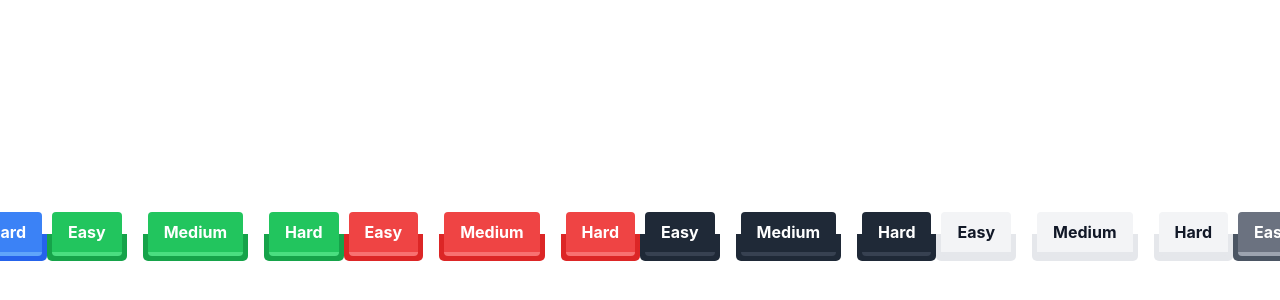
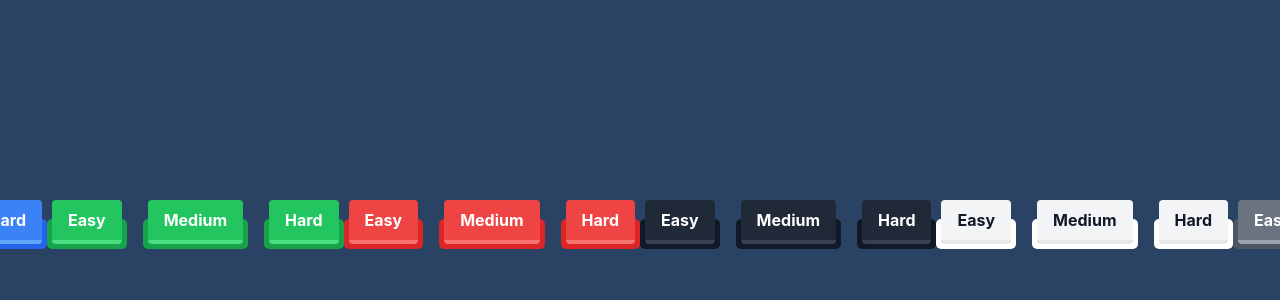
Before and after one commit to jackgusler/NonoSports, a React (Create React App) app in the folder client/: page / in a window 1280 px wide. Shown: the part 166-466 px from the top of the page. Built offline with nearby package versions, Linux system fonts and the light colour scheme.

Commit message:
almost done with button. added background to body

```diff
--- a/client/src/components/Button.js
+++ b/client/src/components/Button.js
@@ -6,9 +6,9 @@ const Button = ({ color, children, onClick }) => {
     "font-bold py-2 px-4 border-b-4 rounded transform transition-all duration-75";
   const colorStyle = {
     black:
-      "bg-gray-800 hover:bg-gray-700 text-white border-gray-700 hover:border-gray-600 active:translate-y-1 active:border-gray-800",
+      "bg-gray-800 hover:bg-gray-700 text-white border-gray-700 hover:border-gray-600 active:translate-y-1 active:border-gray-900",
     white:
-      "bg-gray-100 hover:bg-gray-200 text-gray-900 border-gray-200 hover:border-gray-300 active:translate-y-1 active:border-gray-200",
+      "bg-gray-100 hover:bg-gray-200 text-gray-900 border-gray-200 hover:border-gray-300 active:translate-y-1 active:border-white",
     grey: "bg-gray-500 hover:bg-gray-400 text-white border-gray-400 hover:border-gray-300 active:translate-y-1 active:border-gray-600",
     red: "bg-red-500 hover:bg-red-400 text-white border-red-400 hover:border-red-300 active:translate-y-1 active:border-red-600",
     green:
@@ -17,8 +17,8 @@ const Button = ({ color, children, onClick }) => {
   };
 
   const tailwindToHex = {
-    "gray-800": "#1f2937", // This is the hex color code for Tailwind's gray-900
-    "gray-100": "#e5e7eb", // This is the hex color code for Tailwind's gray-200
+    "gray-800": "#111827", // This is the hex color code for Tailwind's gray-900
+    "gray-100": "#ffffff", // This is the hex color code for Tailwind's gray-200
     "gray-500": "#4b5563", // This is the hex color code for Tailwind's gray-600
     "red-500": "#dc2626", // This is the hex color code for Tailwind's red-600
     "green-500": "#16a34a", // This is the hex color code for Tailwind's green-600
@@ -31,10 +31,13 @@ const Button = ({ color, children, onClick }) => {
   return (
     <div
       style={{
-        display: "inline-block",
+        display: "flex",
+        alignItems: "flex-end",
+        justifyContent: "center",
         padding: "5px",
-        background: `linear-gradient(180deg, rgba(0, 0, 0, 0) 50%, ${backgroundColor} 50%)`, // Replace white with semi-transparent white
+        background: backgroundColor,
         borderRadius: "5px",
+        height: "30px",
       }}
     >
       <button className={`${baseStyle} ${colorStyle[color]}`} onClick={onClick}>
--- a/client/src/index.css
+++ b/client/src/index.css
@@ -9,6 +9,8 @@ body {
     sans-serif;
   -webkit-font-smoothing: antialiased;
   -moz-osx-font-smoothing: grayscale;
+
+  background-color: #2a4365;
 }
 
 code {
```
